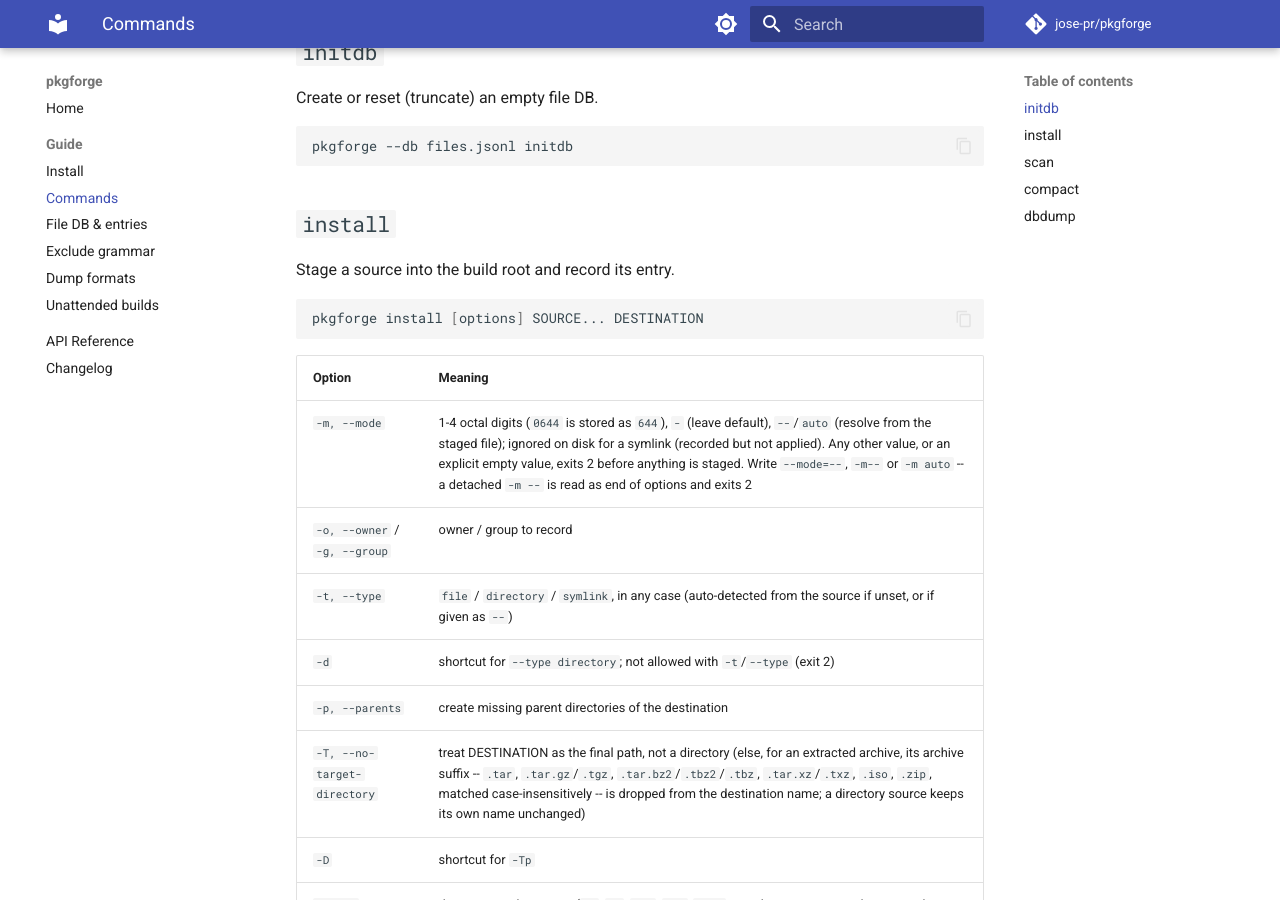
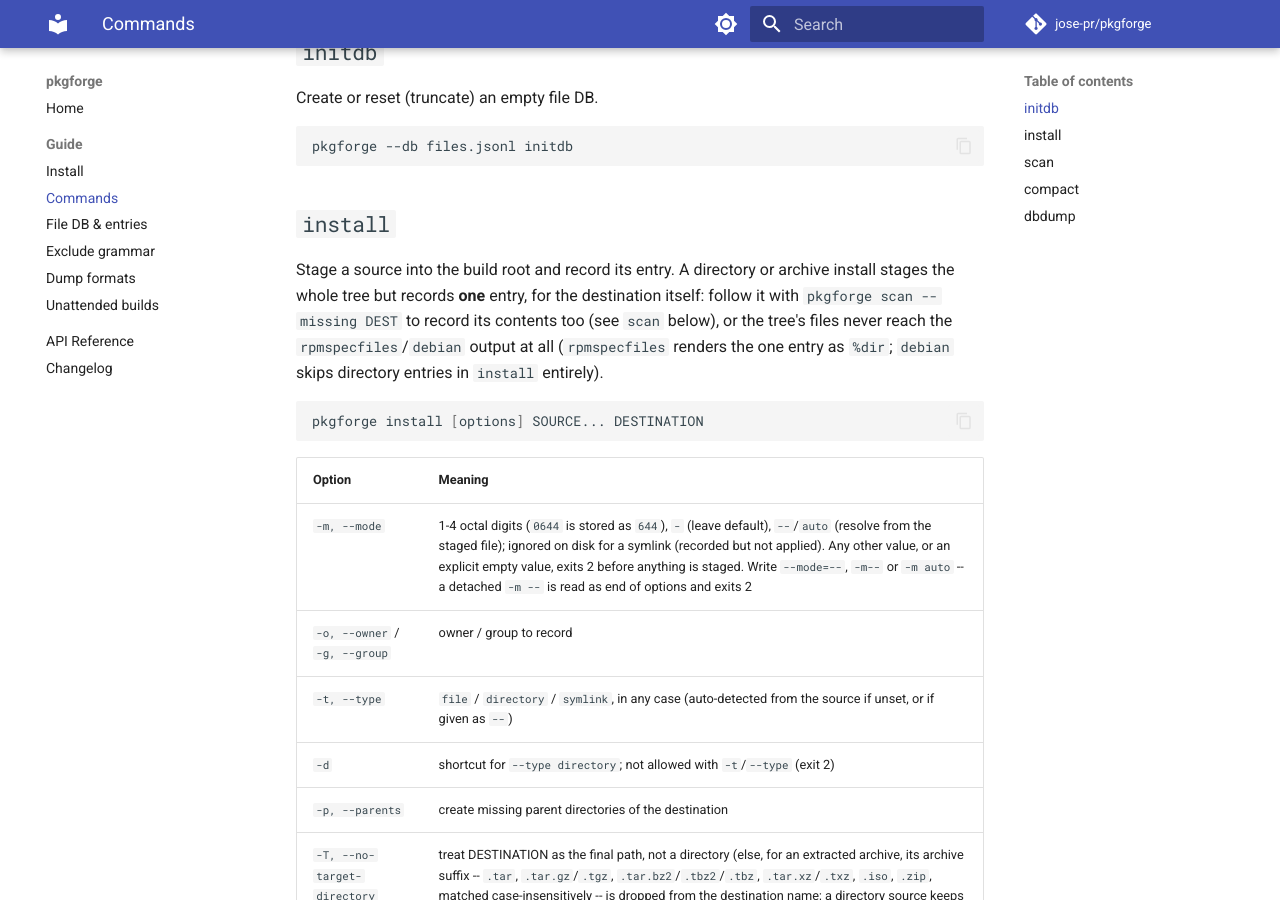
Before and after one commit to jose-pr/pkgforge, an MkDocs documentation site: the page built from docs/guide/commands.md, in a window 1280 px wide and 900 px high, scrolled down 891 px. Built offline with MkDocs 1.6.1 and Material for MkDocs 9.7.7, drawn with Linux system fonts in a browser that asks for light colours; comment, search, counter and statistics services are not loaded.

Commit message:
fix: the example records the tree it stages
install -d copies or extracts a whole tree but records one entry, for
the destination itself -- documented behavior, and the README quick
start and the unattended-builds guide both already pair it with a
following scan --missing. The shipped runnable example skipped that
step, so its RPM output listed only a %dir line for the tree (which
trips rpmbuild's unpackaged-files check under Fedora defaults) and its
Debian output silently left the tree's files out of debian/install.
It also staged without -D, landing the tree at .../tool/share instead
of the intended .../tool.

Fix the example: install the tree with -D so it lands where intended,
then scan --missing with real (--mode=-- resolved, explicit -o/-g)
attributes, with a comment explaining why the step is there. Add a
regression test that runs the example end-to-end and checks both the
RPM and Debian output for the tree's file, so this can't silently
regress again, plus a guard pinning the one-entry-per-tree behavior
itself.

````diff
--- a/docs/guide/commands.md
+++ b/docs/guide/commands.md
@@ -36,7 +36,13 @@
 
 ## `install`
 
-Stage a source into the build root and record its entry.
+Stage a source into the build root and record its entry. A directory or
+archive install stages the whole tree but records **one** entry, for the
+destination itself: follow it with `pkgforge scan --missing DEST` to
+record its contents too (see `scan` below), or the tree's files never
+reach the `rpmspecfiles`/`debian` output at all (`rpmspecfiles` renders
+the one entry as `%dir`; `debian` skips directory entries in `install`
+entirely).
 
 ```bash
 pkgforge install [options] SOURCE... DESTINATION
````
Also changed, not shown: CHANGELOG.md (+2 -0 lines), src/pkgforge/AGENTS.md (+5 -0 lines), 2 other files.
